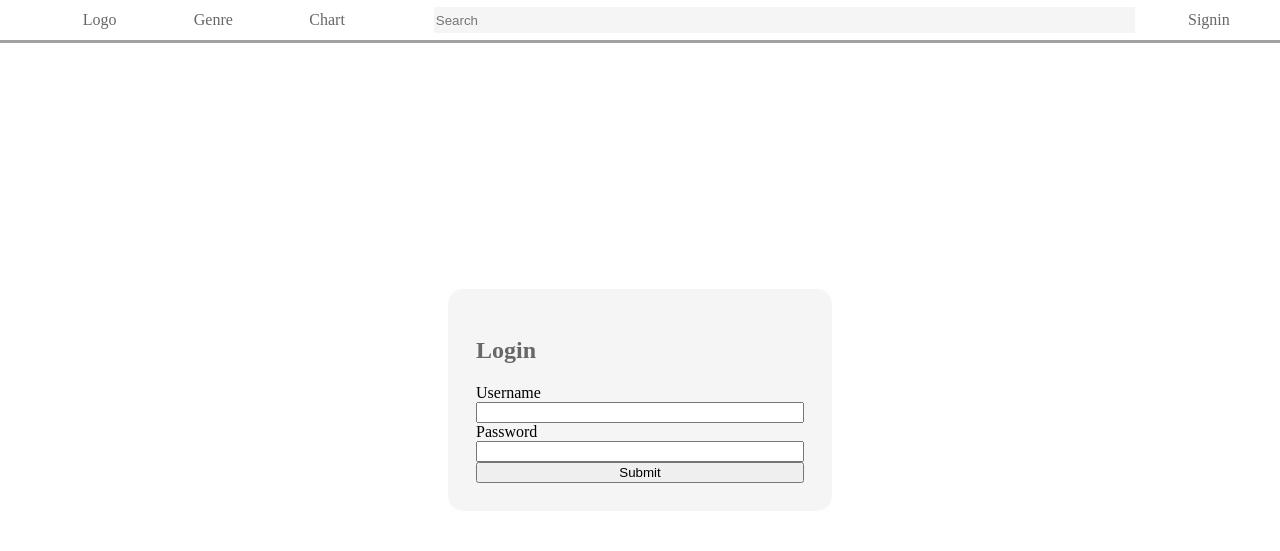
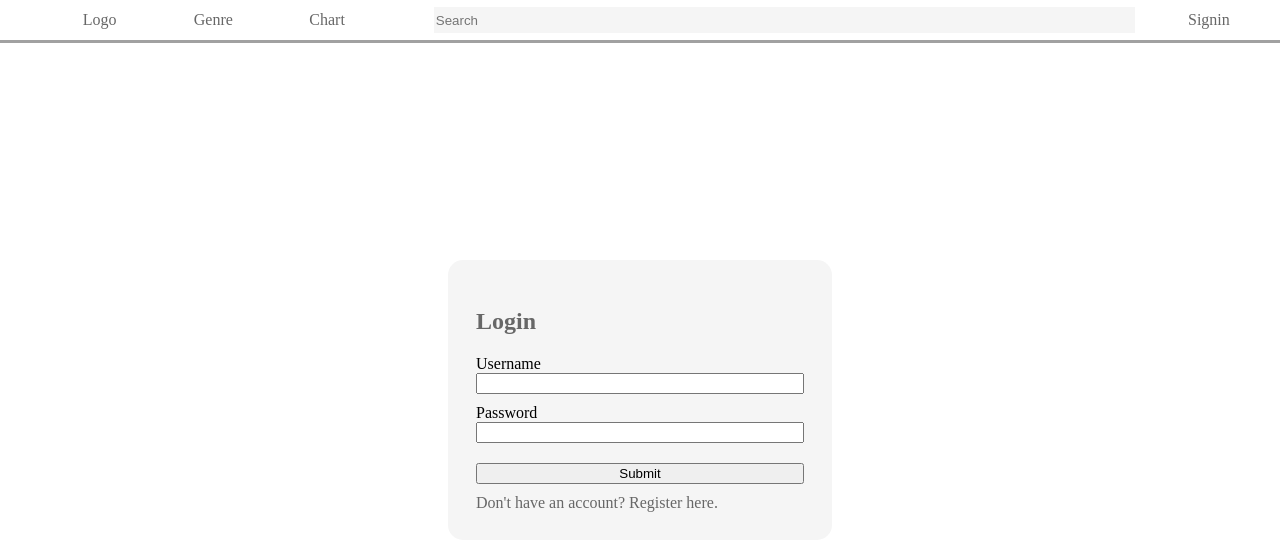
Before and after one commit to Goodkhau/Review-Website, a Django app: page /login/ in a window 1280 px wide. Shown: the top 551 px of the page. Run offline with Django 5.2, Linux system fonts and the light colour scheme.

Commit message:
Updated styles for login page, added link to register page.

```diff
--- a/ReviewWebsite/MyReviews/templates/MyReviews/loginpage.html
+++ b/ReviewWebsite/MyReviews/templates/MyReviews/loginpage.html
@@ -26,6 +26,7 @@
             <br>
             <input type="password" name="password">
             <button>Submit</button>
+            <p>Don't have an account? <a href="{% url 'register-page' %}">Register here.</a></p>
         </form>
     </div>
 </div>
--- a/ReviewWebsite/MyReviews/templates/MyReviews/userprofile.html
+++ b/ReviewWebsite/MyReviews/templates/MyReviews/userprofile.html
@@ -26,6 +26,7 @@
 
         </div>
         <div class="profilepage-container-user-movies">
+            <h3>Added Movies</h3>
 
         </div>
     </section>
--- a/ReviewWebsite/static/styles/loginpage.css
+++ b/ReviewWebsite/static/styles/loginpage.css
@@ -1,3 +1,6 @@
+p {
+    margin: 0;
+}
 .loginpage {
     display: flex;
     margin: auto;
@@ -11,10 +14,16 @@
     background-color: #F5F5F5;
     border-radius: 15px;
 }
+.loginpage-container form label {
+    margin-top: 10px;
+}
 .loginpage-container form input {
+    margin-bottom: 10px;
     width: 100%;
     box-sizing: border-box;
 }
 .loginpage-container form button {
+    margin-top: 10px;
+    margin-bottom: 10px;
     width: 100%;
 }
```
